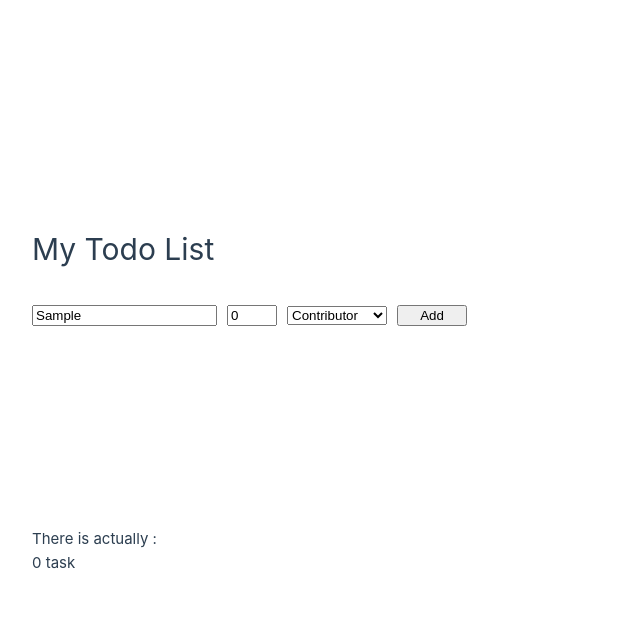
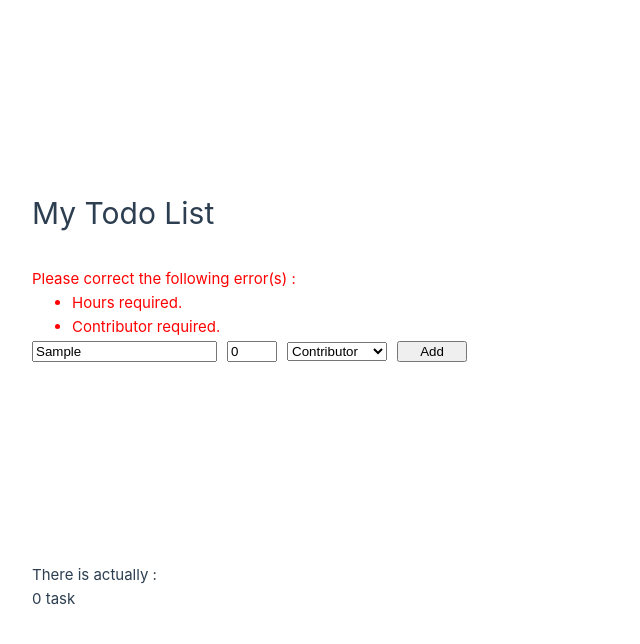
Before and after one commit to laurabjn/Vue-To-do-List, a Vue app in the folder vue-to-do-list/: page / in a window 1280 px wide. Both pictures are taken after typing "Sample" into the empty fields and a click on the button "Add". Shown: the top 644 px of the page, without its empty margins (0-640 px from the left). Built offline with nearby package versions, Linux system fonts and the light colour scheme.

Commit message:
feat: 🎸 error message

```diff
--- a/vue-to-do-list/src/components/TheTodoForm.vue
+++ b/vue-to-do-list/src/components/TheTodoForm.vue
@@ -1,20 +1,61 @@
+<!-- eslint-disable vue/no-mutating-props -->
 <script>
-import {v4 as uuidv4} from 'uuid';
+import { v4 as uuidv4 } from 'uuid';
 
 export default {
     name: "TodoForm",
-    props: ["editing", "todoEdit"],
+    props: [
+        "editing",
+        "todoEdit"
+    ],
     data() {
         return {
-            name: this.todoEdit.name,
-            hours: this.todoEdit.hours,
-            contributor: this.todoEdit.contributor
+            name: "",
+            hours: 0,
+            contributor: "",
+            errors: []
+        }
+    },
+    mounted() {
+        console.log(this.todoEdit)
+        if (this.editing) {
+            console.log(this.todoEdit)
+            this.name = this.todoEdit.name
+            this.hours = this.todoEdit.hours
+            this.contributor = this.todoEdit.contributor
         }
     },
     methods: {
+        checkForm() {
+            console.log('check')
+            if (this.name && this.hours && this.contributor) {
+                this.errors = []
+                return true
+            }
+
+            this.errors = []
+
+            if (!this.name) {
+                this.errors.push('Name required.')
+            }
+
+            if (!this.hours) {
+                this.errors.push('Hours required.')
+            }
+
+            if (this.hours > 0) {
+                this.errors.push('Hours must be grater than 0.')
+            }
+
+            if (!this.contributor) {
+                this.errors.push('Contributor required.')
+            }
+        },
         //Add a new Task
         SubmitTask(event) {
             event.preventDefault();
+
+            this.checkForm()
 
             if (!this.editing) {
                 const newTaskObject = {
@@ -35,7 +76,7 @@ export default {
                 }
             } else {
                 const taskEdit = {
-                    id: this.id,
+                    id: this.todoEdit.id,
                     name: this.name,
                     hours: this.hours,
                     contributor: this.contributor,
@@ -59,6 +100,12 @@ export default {
 <template>
     <div>
         <form class="form-to-do" @submit="SubmitTask">
+            <p class="error" v-if="errors.length">
+                <b>Please correct the following error(s) : </b>
+                <ul>
+                    <li v-bind:key="error.id" v-for="error in errors">{{ error }}</li>
+                </ul>
+            </p>
             <input  type="text"
                     class="input-name"
                     v-model="name"
@@ -69,7 +116,11 @@ export default {
                     v-model="hours"
                     placeholder="0"
             />
-            <select class="select-contributors" name="contributors" id="contributor-select" v-model="contributor">
+            <select
+                class="select-contributors"
+                name="contributors"
+                id="contributor-select"
+                v-model="contributor">
                 <option value="">Contributor</option>
                 <option value="alice">Alice</option>
                 <option value="bob">Bob</option>
@@ -80,6 +131,9 @@ export default {
     </div>
 </template>
 <style scoped>
+    .error {
+        color: red;
+    }
     .input-name {
         margin-right: 10px;
     }
--- a/vue-to-do-list/src/components/TheTodoItem.vue
+++ b/vue-to-do-list/src/components/TheTodoItem.vue
@@ -3,7 +3,8 @@
 export default {
     name: "TodoItem",
     props: [
-        "todoItem"
+        "todoItem",
+        "mode"
     ],
     methods: {
         todoDone() {
@@ -16,7 +17,7 @@ export default {
 <template>
     <div class="container">
         <div v-bind:class="{ 'completed' : todoItem.completed }">
-            <p>{{ todoItem.contributor }} : {{ todoItem.name }} ({{ todoItem.hours }} hours)</p>
+            <p>{{ todoItem.contributor }} : {{ todoItem.name }} ({{ todoItem.hours }} hour(s))</p>
         </div>
         <button class="done-btn" v-if="!todoItem.completed" @click="todoDone">Done</button>
         <button
--- a/vue-to-do-list/src/views/TodoView.vue
+++ b/vue-to-do-list/src/views/TodoView.vue
@@ -25,20 +25,24 @@ export default {
         }
     },
     methods: {
-        addToDoItem(newTodo) {
+        addOrEditToDoItem(newTodo) {
             if (!this.editing) {
                 this.todosList = [...this.todosList, newTodo]
                 this.count++
                 this.countInProgress++
                 console.log(this.todosList)
             } else {
+                console.log('editing')
                 this.todosList.forEach(todo => {
+                    console.log('todo', todo)
                     if (todo.id == newTodo.id) {
                         this.todo.name = newTodo.name
                         this.todo.hours = newTodo.hours
                         this.todo.contributor = newTodo.contributor
+                        console.log('todo', todo)
                     }
                 });
+                this.editing = false
                 console.log(this.todosList)
             }
         },
@@ -53,7 +57,7 @@ export default {
             this.todosList.forEach(todo => {
                 if (todo.id == id) {
                     this.todoEdit = todo
-                    console.log(this.todo)
+                    console.log("todo", todo)
                 }
             });
             console.log(this.editing)
@@ -69,7 +73,10 @@ export default {
     <div class="container">
         <h1 class="title"> My Todo List</h1>
         <div class="to-do-form">
-            <TheTodoFormVue @submit-task-event="addToDoItem" v-bind:todoEdit="todoEdit" />
+            <TheTodoFormVue
+                @submit-task-event="addOrEditToDoItem"
+                v-bind:todoEdit="todoEdit"
+                v-bind:editing="editing" />
         </div>
         <div class="to-dos-list">
             <TheTodoListVue
```
